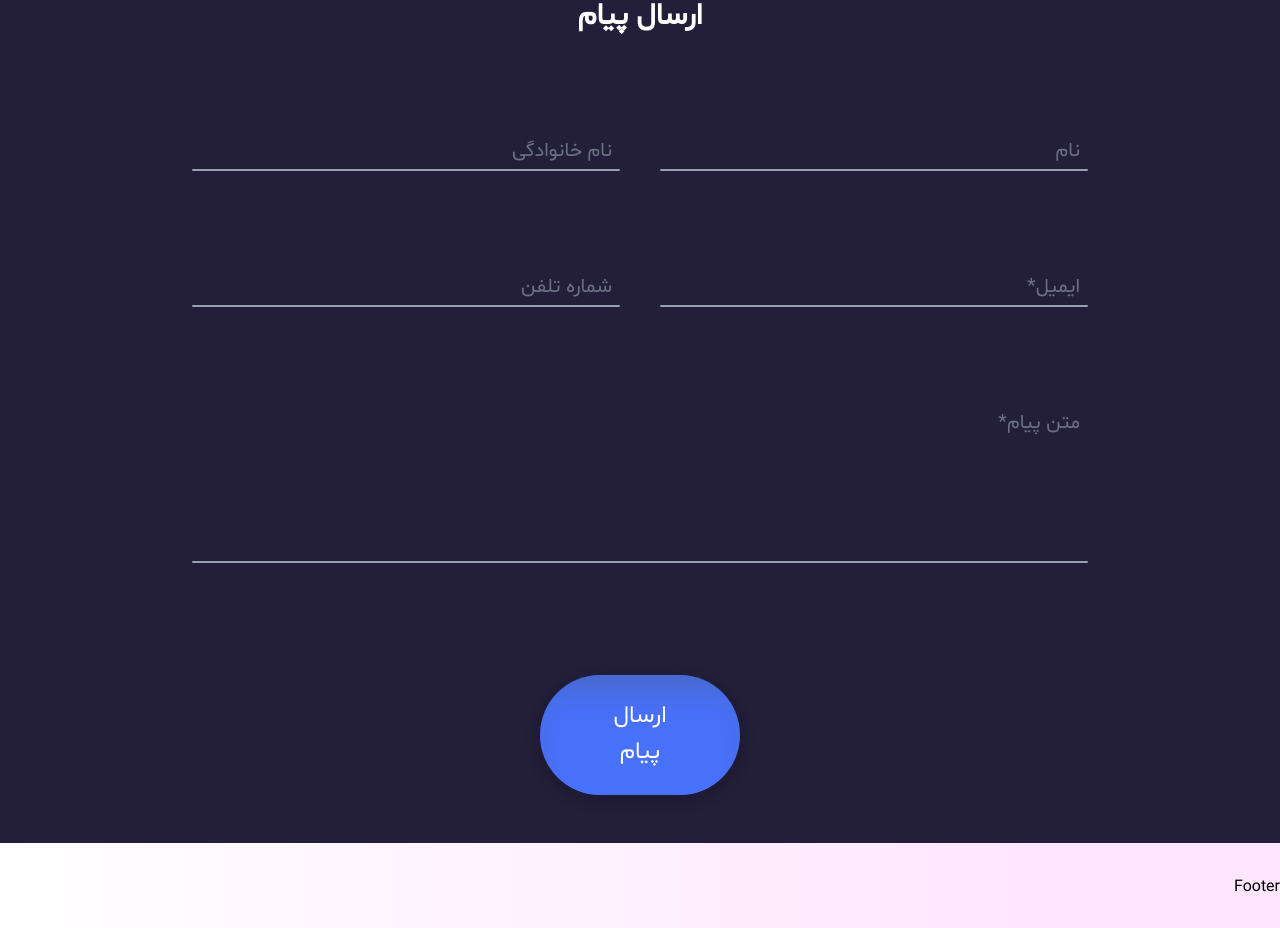
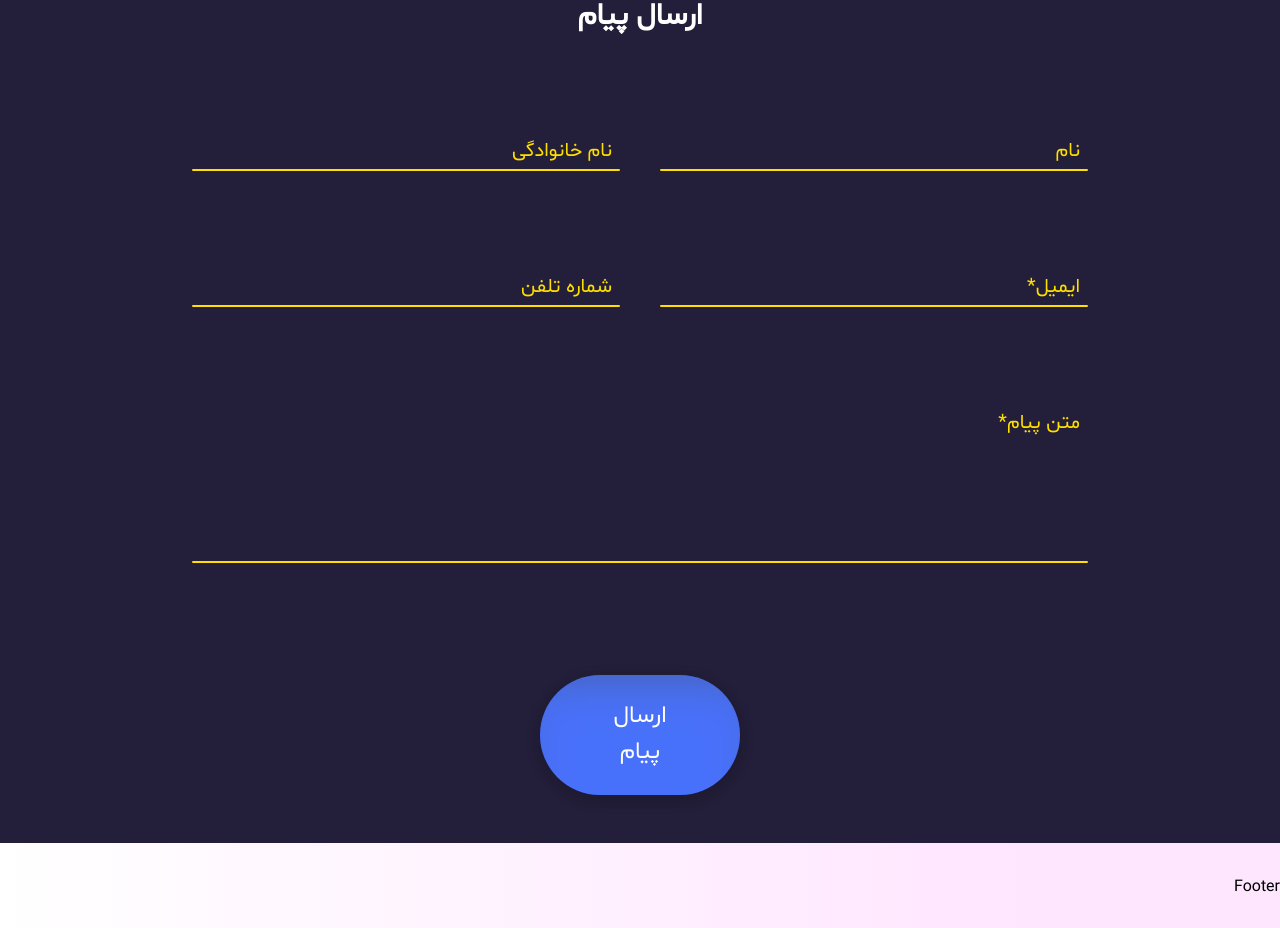
Before and after one commit to MatinT-SA/My-Personal-Website, a Next.js app: page / in a window 1280 px wide. Shown: the part 4120-5048 px from the top of the page. Built offline with nearby package versions, Linux system fonts and the light colour scheme.

Commit message:
yellow color for comments

```diff
--- a/app/sections/Comment.js
+++ b/app/sections/Comment.js
@@ -38,7 +38,7 @@ const FormInput = ({
 
   // Determines the style for the label and underline
   const activeStyle = "h-full bg-yellow-primary";
-  const inactiveStyle = "h-[2px] bg-gray-400";
+  const inactiveStyle = "h-[2px] bg-yellow-primary";
 
   return (
     <div className="relative w-full py-8 md:py-12 transition-all duration-300">
@@ -84,7 +84,7 @@ const FormInput = ({
         {/* The Floating Label (Managed by shouldFloat state) */}
         <label
           htmlFor={id}
-          className={`absolute right-2 text-xl font-normal text-gray-500 transition-all duration-300 pointer-events-none z-0
+          className={`absolute right-2 text-xl font-normal text-yellow-primary transition-all duration-300 pointer-events-none z-0
 						${
               shouldFloat
                 ? "top-[-30px] md:top-[-45px] right-0 text-yellow-primary !text-lg" // Floating position
@@ -188,7 +188,7 @@ export default function CommentForm() {
 
   return (
     <section
-      id="comment-form"
+      id="comment"
       className="py-12 my-8 scroll-mt-20 bg-purple-primary min-h-[85vh]"
     >
       <LiquidButtonStyles /> {/* Inject custom styles for the liquid button */}
```
